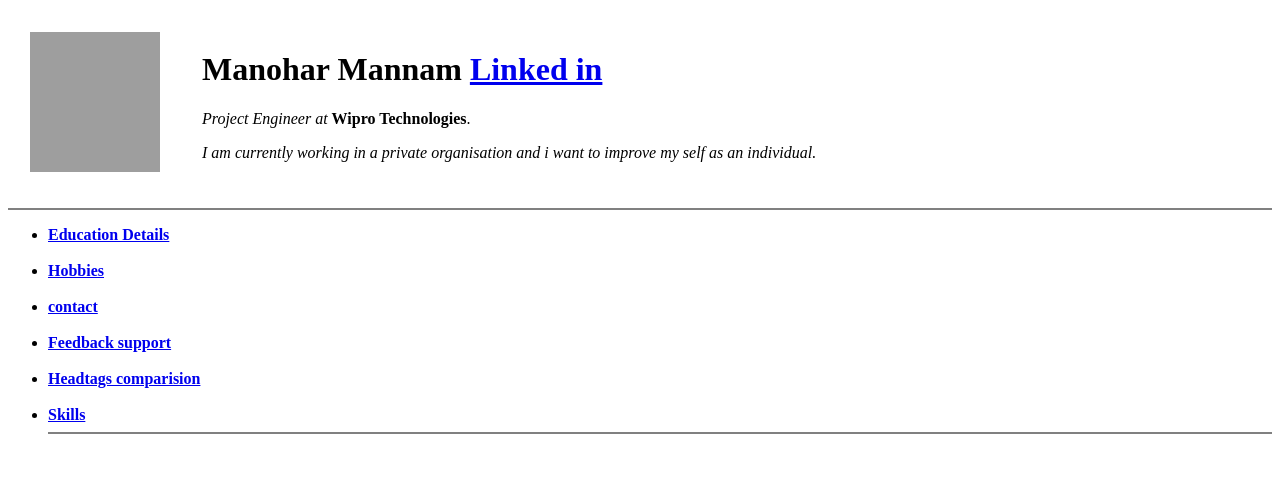
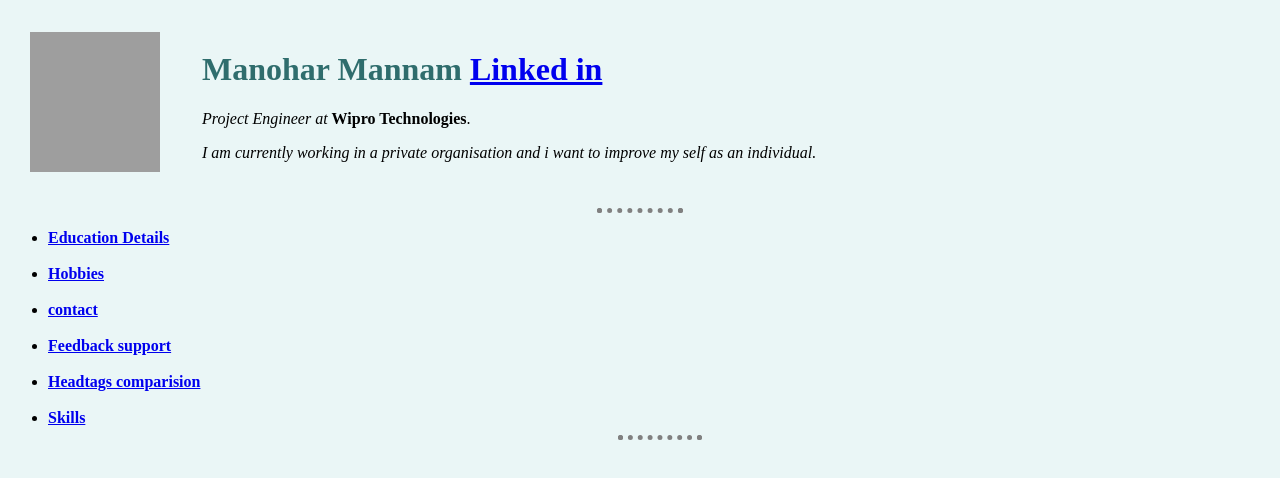
Before and after one commit to mannam11/first_project, a plain HTML site: page index.html in a window 1280 px wide. Drawn offline with Linux system fonts and the light colour scheme; grey boxes are pictures that could not be loaded.

Commit message:
added 'CSS' to the webpages

```diff
--- a/index.html
+++ b/index.html
@@ -3,6 +3,8 @@
 <head>
     <meta charset="UTF-8">
     <title>MyFirstWebsite</title>
+
+    <link rel="stylesheet" href="styles.css">
 </head>
 <body>
     <table cellpadding="20">
--- /dev/null
+++ b/styles.css
@@ -0,0 +1,14 @@
+body{
+    background-color:#EAF6F6;
+}
+hr{
+    border-color: grey;
+    border-style:dotted;
+    border-top-style: none;
+    border-width: 5px;
+    background: none;
+    width: 6%;
+}
+h1,h3{
+    color: #2f6d6d;
+}
```
Also changed, not shown: Education.html (+1 -0 lines), contactinfo.html (+1 -0 lines), feedbackform.html (+2 -0 lines), headtags.html (+1 -0 lines), hobbies.html (+1 -0 lines), skills.html (+1 -0 lines).
